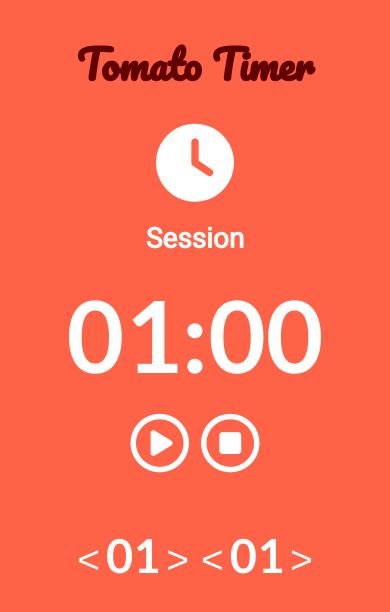
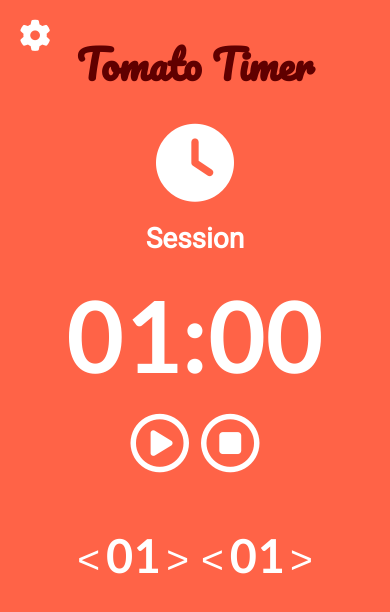
Before and after one commit to joshuapohan/react-podomoro, a React (Create React App) app: page / in a window 390 px wide. Shown: the top 612 px of the page. Built offline with nearby package versions, Linux system fonts and the light colour scheme.

Commit message:
add setting button

```diff
--- a/src/actions/index.js
+++ b/src/actions/index.js
@@ -54,3 +54,10 @@ export const toggleTimer = (newTime, newLabel, isSession) => {
     isSession: isSession
   };
 };
+
+export const setBreakCounter = newCounter => {
+  return {
+    type: "SET_BREAK_COUNTER",
+    newCounter: newCounter
+  };
+};
--- a/src/components/App.js
+++ b/src/components/App.js
@@ -1,5 +1,7 @@
 import React from "react";
 import { connect } from "react-redux";
+import SettingIcon from "./SettingIcon";
+import { Link } from "react-router-dom";
 import {
   incrementSession,
   decrementSession,
@@ -88,6 +90,7 @@ class App extends React.Component {
   render() {
     return (
       <div>
+        <SettingIcon />
         <div className="main-title">
           <h1>Tomato Timer</h1>
           <i className="fas fa-clock main-icon" />
--- /dev/null
+++ b/src/components/Config.js
@@ -0,0 +1,10 @@
+import React from "react";
+import { Link } from "react-router-dom";
+
+class Config extends React.Component {
+  render() {
+    return <div>Config</div>;
+  }
+}
+
+export default Config;
--- /dev/null
+++ b/src/components/SettingIcon.css
@@ -0,0 +1,17 @@
+.setting-icon {
+  position: absolute;
+  color: white;
+  font-size: 10vmin;
+  left: 5vmin;
+  top: 5vmin;
+}
+
+@media only screen and (max-width: 768px) {
+  .setting-icon {
+    position: absolute;
+    color: white;
+    font-size: 8vmin;
+    left: 5vmin;
+    top: 5vmin;
+  }
+}
--- /dev/null
+++ b/src/components/SettingIcon.js
@@ -0,0 +1,10 @@
+import React from "react";
+import "./SettingIcon.css";
+
+export default () => {
+  return (
+    <div className="setting-icon">
+      <i class="fas fa-cog" />
+    </div>
+  );
+};
--- a/src/index.js
+++ b/src/index.js
@@ -3,13 +3,18 @@ import ReactDOM from "react-dom";
 import { createStore } from "redux";
 import { Provider } from "react-redux";
 import App from "./components/App";
+import Config from "./components/Config";
 import rootReducer from "./reducers";
+import { BrowserRouter, Route } from "react-router-dom";
 
 const store = createStore(rootReducer);
 
 ReactDOM.render(
   <Provider store={store}>
-    <App />
+    <BrowserRouter>
+      <Route exact path="/" component={App} />
+      <Route exact path="/config" component={Config} />
+    </BrowserRouter>
   </Provider>,
   document.getElementById("root")
 );
```
